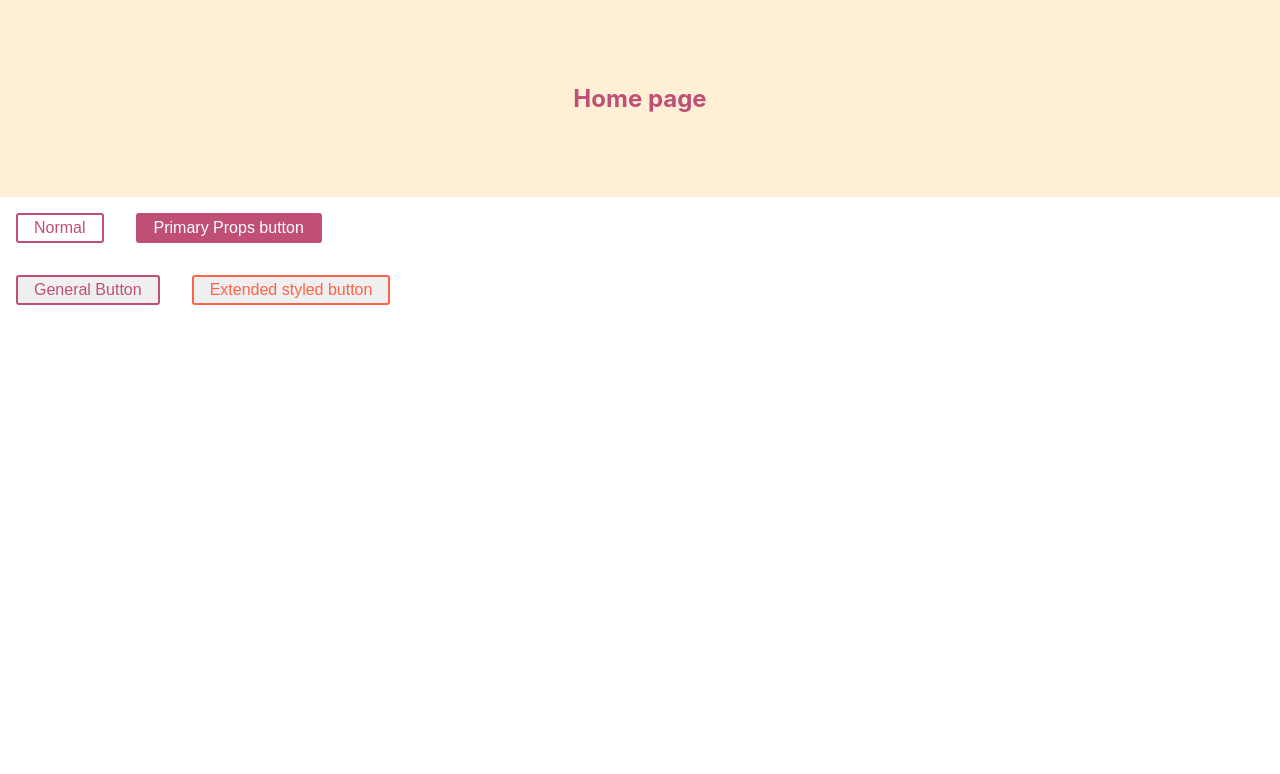
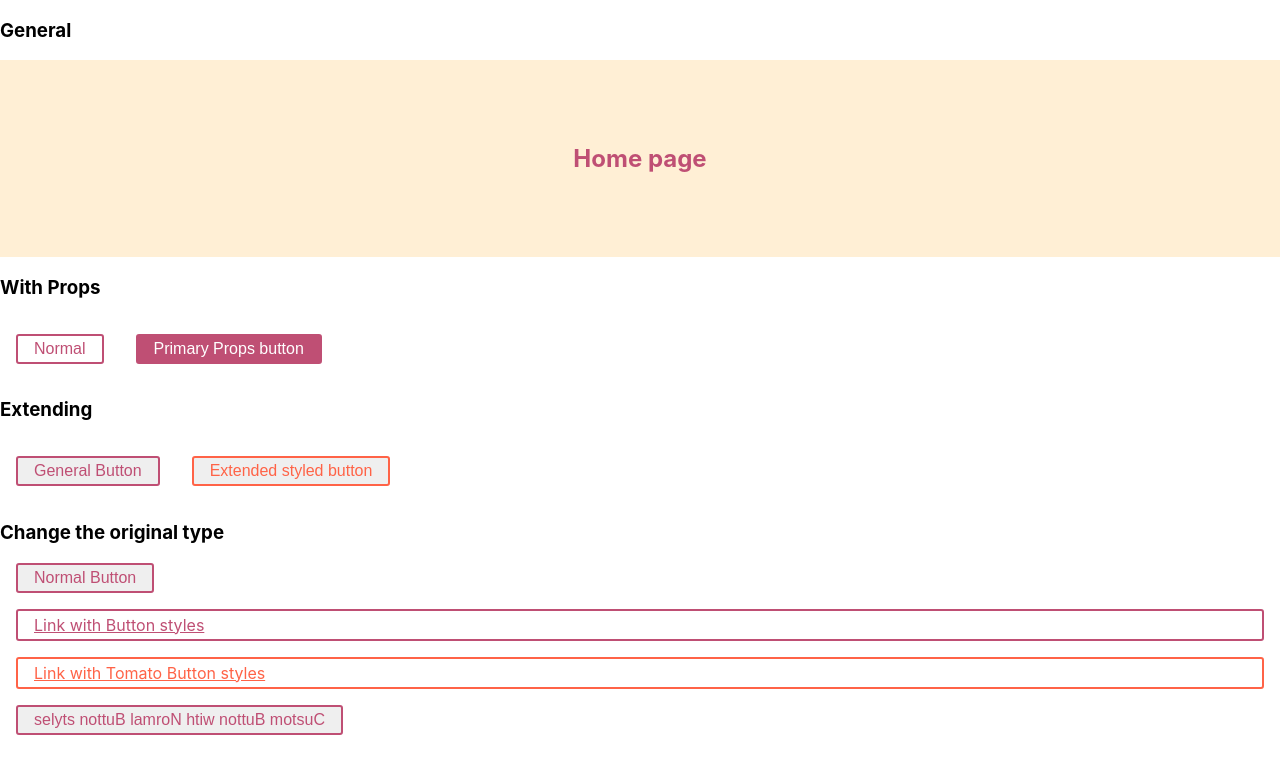
Before and after one commit to Kasun002/react-styled-cp, a React (Create React App) app: page / in a window 1280 px wide. Shown: the top 774 px of the page. Built offline with nearby package versions, Linux system fonts and the light colour scheme.

Commit message:
Change the type of the component

```diff
--- /dev/null
+++ b/src/components/ChangeType.tsx
@@ -0,0 +1,34 @@
+import { styled } from "styled-components";
+
+const Button = styled.button`
+  display: inline-block;
+  color: #BF4F74;
+  font-size: 1em;
+  margin: 1em;
+  padding: 0.25em 1em;
+  border: 2px solid #BF4F74;
+  border-radius: 3px;
+  display: block;
+`;
+
+const TomatoButton = styled(Button)`
+  color: tomato;
+  border-color: tomato;
+`;
+
+const ReversedButton = (props: any) => { // Custom component implementation
+    return (<Button {...props} children={props.children.split('').reverse()} />)
+}
+
+const ChangeType = () => {
+    return (
+        <div>
+            <Button>Normal Button</Button>
+            <Button as="a" href="#">Link with Button styles</Button>
+            <TomatoButton as="a" href="#">Link with Tomato Button styles</TomatoButton>
+            <Button as={ReversedButton}>Custom Button with Normal Button styles</Button>
+        </div>
+    )
+}
+
+export default ChangeType;
--- a/src/pages/Home.tsx
+++ b/src/pages/Home.tsx
@@ -1,3 +1,4 @@
+import ChangeType from "../components/ChangeType";
 import ExtendingStyles from "../components/Extending";
 import General from "../components/General";
 import PropsStyled from "../components/Props";
@@ -5,9 +6,14 @@ import PropsStyled from "../components/Props";
 const HomePage: React.FC = () => {
     return (
         <>
+            <h3>General</h3>
             <General></General>
+            <h3>With Props</h3>
             <PropsStyled></PropsStyled>
+            <h3>Extending</h3>
             <ExtendingStyles></ExtendingStyles>
+            <h3>Change the original type</h3>
+            <ChangeType></ChangeType>
         </>
     )
 }
```
